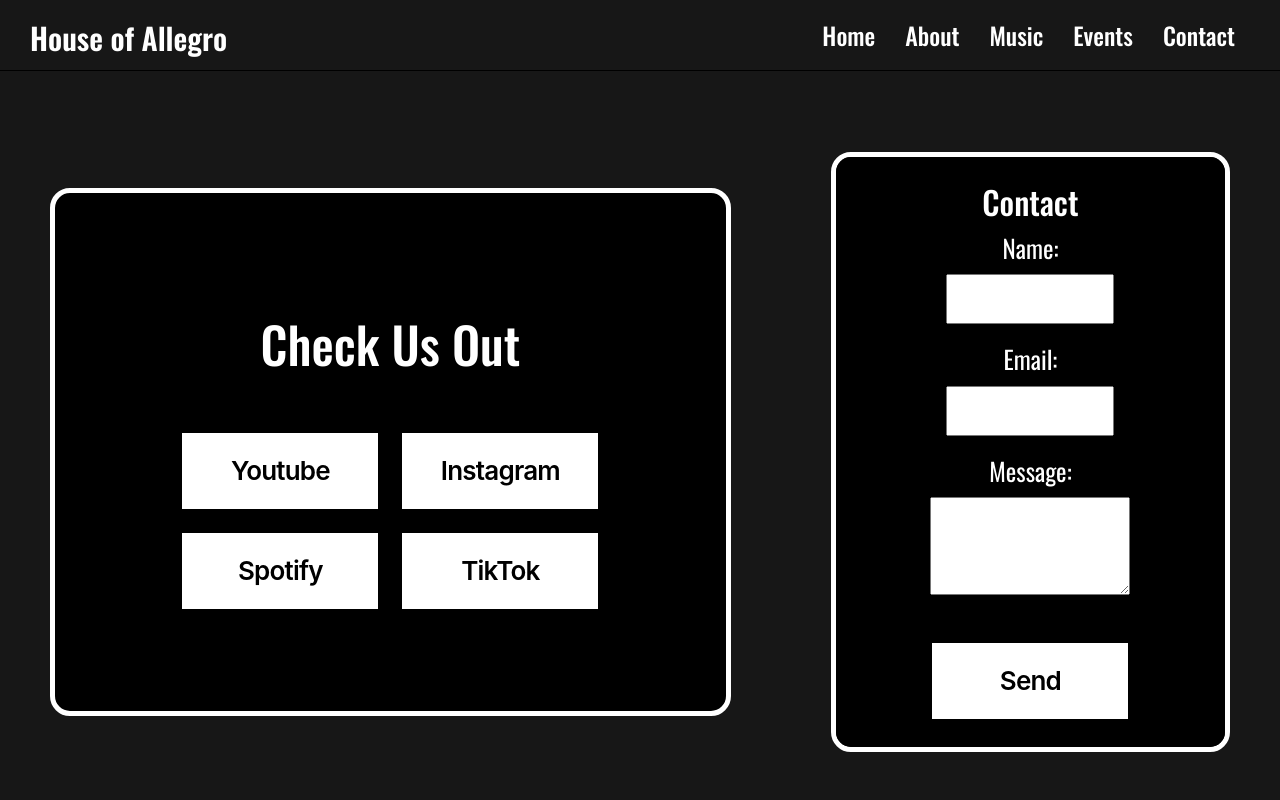
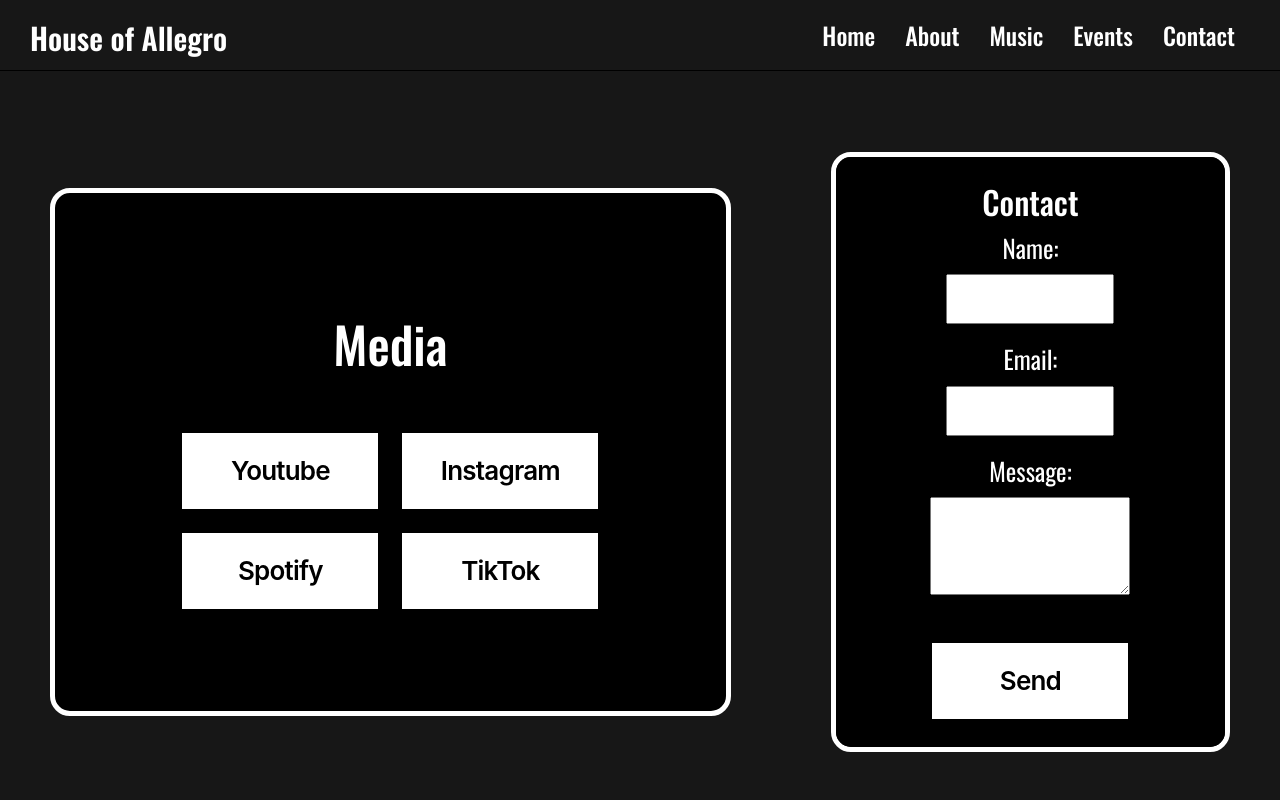
Before and after one commit to waltersIT/house_of_allegro, a React (Vite) app in the folder house_of_allegro/: page /Contact in a window 1280 px wide. Shown: the top 800 px of the page. Built offline with nearby package versions, Linux system fonts and the light colour scheme.

Commit message:
Update Contact.tsx

```diff
--- a/house_of_allegro/src/components/Contact.tsx
+++ b/house_of_allegro/src/components/Contact.tsx
@@ -7,8 +7,7 @@
 }
 
 function Contact({ title }: Props) {
-    //email js here
-
+  //email js here
 
   return (
     <>
@@ -16,26 +15,35 @@
       <div className="side-by-side">
         <div className="contact-us-box">
           <div className="events-container">
-            <h2 className="calendar-title" style={{paddingBottom: '50px'}}>Check Us Out</h2>
+            <h2 className="calendar-title" style={{ paddingBottom: "50px" }}>
+              Media
+            </h2>
 
             <div className="button-layout-contact">
               <a href="https://www.youtube.com/@HouseOfAllegro">
-              <div className="button-59"> Youtube </div></a>
+                <div className="button-59"> Youtube </div>
+              </a>
 
               <a href="https://www.instagram.com/houseofallegro/">
-              <div className="button-59"> Instagram </div></a>
+                <div className="button-59"> Instagram </div>
+              </a>
 
               <a href="https://open.spotify.com/artist/1GB2pMPzC9ID26TpYcxcbM">
-              <div className="button-59"> Spotify </div></a>
+                <div className="button-59"> Spotify </div>
+              </a>
 
               <a href="https://www.tiktok.com/@houseofallegro?_t=8is1TKWx1ub&_r=1">
-              <div className="button-59"> TikTok </div></a>
+                <div className="button-59"> TikTok </div>
+              </a>
             </div>
-        </div></div>
-      <div className="contact-box">
-        <ContactForm />
+          </div>
+        </div>
+        <div className="mobile-spacer" />
 
-        </div></div>
+        <div className="contact-box">
+          <ContactForm />
+        </div>
+      </div>
       <Footer />
     </>
   );
```
